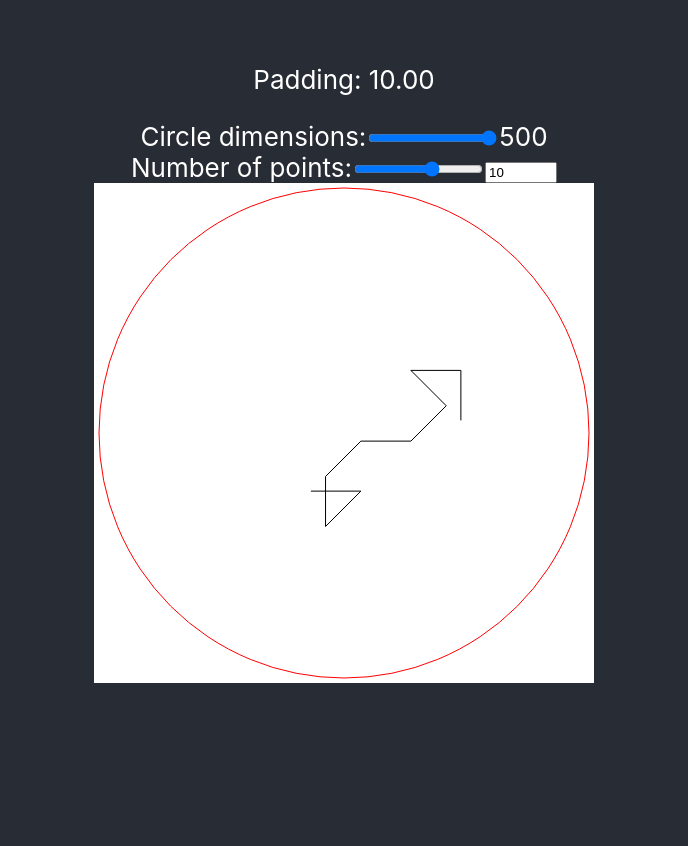
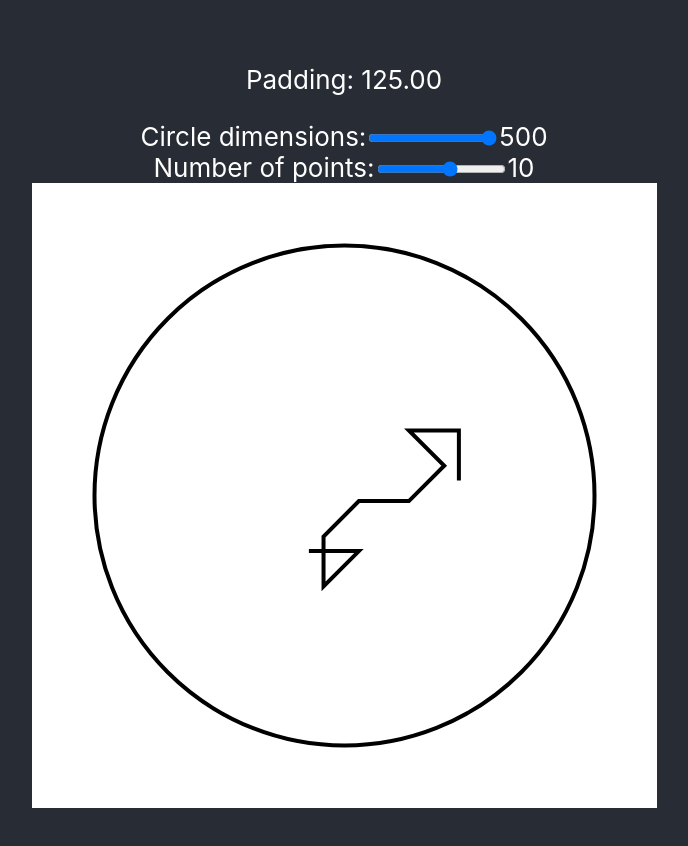
Before and after one commit to MrCallum/mohr-circles, a React (Create React App) app: page / in a window 1280 px wide. Shown: the top 846 px of the page, without its empty margins (296-984 px from the left). Built offline with nearby package versions, Linux system fonts and the light colour scheme.

Commit message:
padding working

```diff
--- a/src/CircleController.js
+++ b/src/CircleController.js
@@ -4,11 +4,11 @@ import {generateSemiRandomSeries} from './InnerLineGenerator';
 const CircleController = () => {
     const minHeightWidth = 100;
     const maxHeightWidth = 500;
-    const paddingMultiplier = 0.1;
+    const paddingMultiplier = 0.25;
 
     const [noOfPoints, setNoOfPoints] = useState(10);
     const [circleHeightWidth, setCircleHeightWidth] = useState(Math.floor(maxHeightWidth));
-    const [padding, setpadding] = useState((minHeightWidth * paddingMultiplier).toFixed(2));
+    const [padding, setpadding] = useState((circleHeightWidth * paddingMultiplier).toFixed(2));
 
     const handleCircleHeightChange = e => {
         setCircleHeightWidth(e.target.value)
@@ -24,14 +24,14 @@ const CircleController = () => {
 
     // need to add padding to each coord
     const paddedCoords = listOfCoords.map(el => {
-        return [el[0] + (padding / 4), el[1] + (padding / 4)]
+        return [el[0] + (padding / 2), el[1] + (padding / 2)]
     });
 
 
     const stringListOfCoords = paddedCoords.flat(1).join(" ")
     // console.log("string list of coords: ", stringListOfCoords);
 
-
+    let canvasWidthHeight = +circleHeightWidth + +padding;
 
 
     return (
@@ -51,26 +51,22 @@ const CircleController = () => {
                 Number of points:
                 <input
                     type="range" name="width"
-                    min={2} max={15}
+                    min={3} max={15}
                     value={noOfPoints}
                     onChange={handleNoOfPointsChange}/>
-                <input
-                    type="number" name="width"
-                    min={2} max={5000}
-                    value={noOfPoints}
-                    onChange={handleNoOfPointsChange}/>
+                <span>{noOfPoints}</span>
             </label>
 
             <br />
-            <svg width={circleHeightWidth} height={circleHeightWidth} version="1.1" xmlns="http://www.w3.org/2000/svg">
+            <svg width={canvasWidthHeight} height={canvasWidthHeight} version="1.1" xmlns="http://www.w3.org/2000/svg">
                 <rect width="100%" height="100%" fill="white"/>
                 <circle
-                    cx={circleHeightWidth/2}
-                    cy={circleHeightWidth/2}
-                    r={(circleHeightWidth / 2) - (padding/2)}
-                    stroke="red" strokeWidth="1" fill="none"/>
+                    cx={(circleHeightWidth/2) + padding/2}
+                    cy={(circleHeightWidth/2) + padding/2}
+                    r={(circleHeightWidth / 2)}
+                    stroke="black" strokeWidth="4" fill="none"/>
                 <polyline
-                    stroke="black" fill="transparent" strokeWidth="1"
+                    stroke="black" fill="transparent" strokeWidth="4"
                     points={stringListOfCoords}/>
             </svg>
 
```
